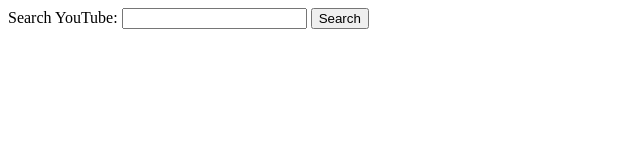
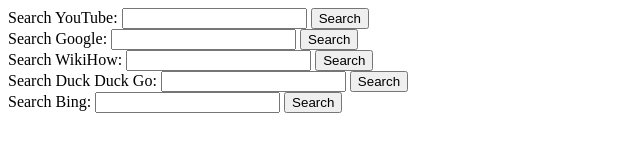
Before and after one commit to TyQuincia-Oby/my-search-params, a plain HTML site: page index.html in a window 1280 px wide. Shown: the whole page, without its empty margins (0-640 px from the left). Drawn offline with Linux system fonts and the light colour scheme.

Commit message:
added search forms

```diff
--- a/index.html
+++ b/index.html
@@ -9,7 +9,27 @@
     <form action="https://www.youtube.com/results" method="GET">
         <label for="search">Search YouTube:</label>
         <input type="text" name="search_query" id="search">
-    <button type="submit">Search</button>
+        <button type="submit">Search</button>
+    </form>
+    <form action="https://www.google.com/search">
+        <label for="gsearch">Search Google:</label>
+        <input type="text" name="q" id="gsearch">
+        <button type="submit">Search</button>
+    </form>
+    <form action="https://www.wikihow.com/wikiHowTo">
+        <label for="wikihow">Search WikiHow:</label>
+        <input type="text" name="search" id="wikihow">
+        <button type="submit">Search</button>
 </form>
+    <form action="https://duckduckgo.com/?q=your+search+here">
+        <label for="duckduckgo">Search Duck Duck Go:</label>
+        <input type="text" name="q" id="duckduckgo">
+        <button type="submit">Search</button>
+    </form>
+        <form action="https://bing.com/?q=your+search+here">
+        <label for="bing">Search Bing:</label>
+        <input type="text" name="search" id="bing">
+        <button type="submit">Search</button>
+    </form>
 </body>
 </html>
```
